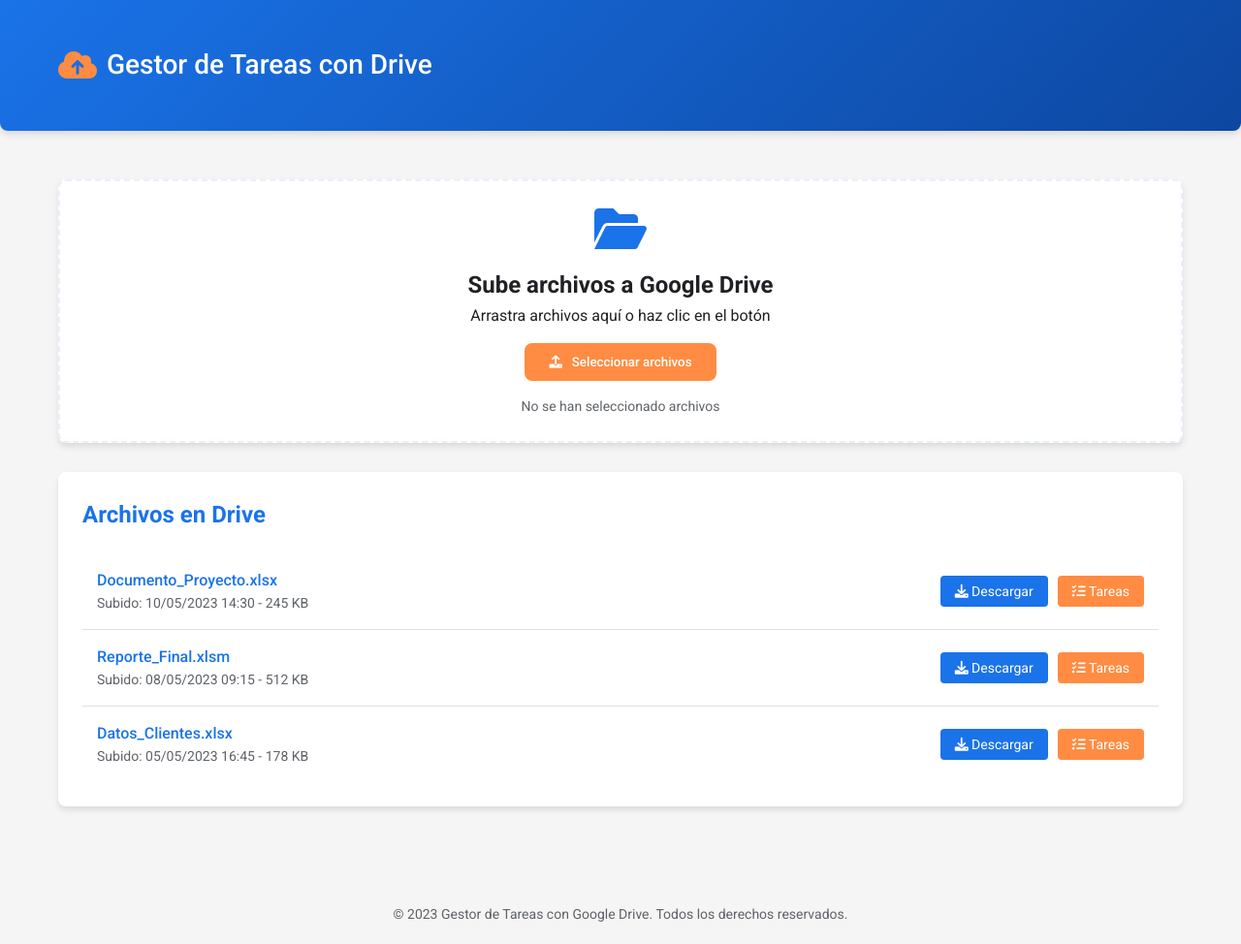
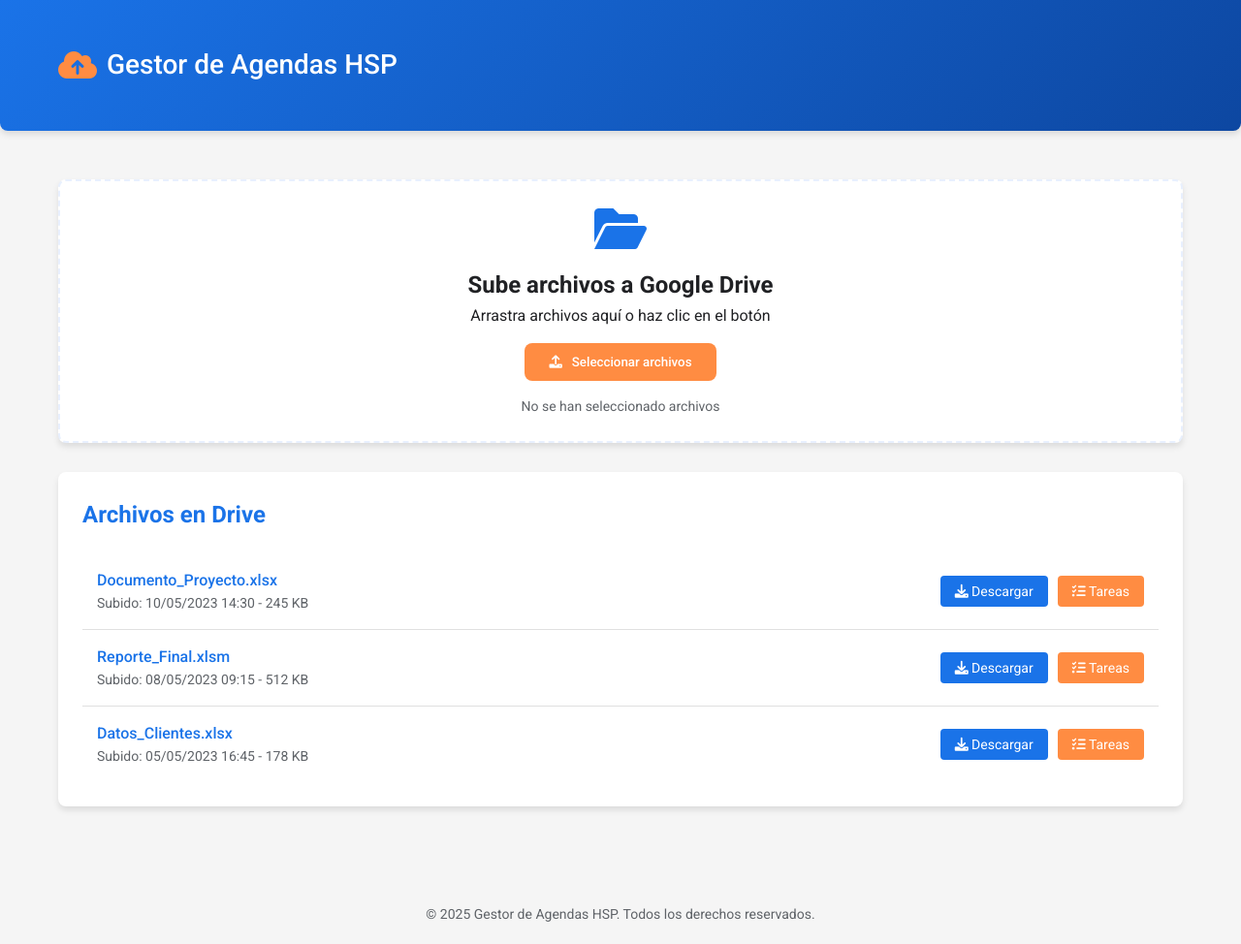
Before and after one commit to LockLog/data-agendas-viewer, a plain HTML site: page index.html in a window 1280 px wide. Shown: the whole page at 97% size. Drawn offline with Linux system fonts and the light colour scheme.

Commit message:
Update index.html
Cambia título de la web

```diff
--- a/index.html
+++ b/index.html
@@ -3,7 +3,7 @@
 <head>
     <meta charset="UTF-8">
     <meta name="viewport" content="width=device-width, initial-scale=1.0">
-    <title>Gestor de Tareas con Google Drive</title>
+    <title>Gestor de Agendas HSP</title>
     <link href="https://fonts.googleapis.com/css2?family=Roboto:wght@300;400;500;700&display=swap" rel="stylesheet">
     <link rel="stylesheet" href="https://cdnjs.cloudflare.com/ajax/libs/font-awesome/6.0.0-beta3/css/all.min.css">
     <style>
@@ -332,7 +332,7 @@
         <div class="container header-content">
             <div class="logo">
                 <i class="fas fa-cloud-upload-alt"></i>
-                <h1>Gestor de Tareas con Drive</h1>
+                <h1>Gestor de Agendas HSP</h1>
             </div>
         </div>
     </header>
@@ -403,7 +403,7 @@
     </div>
 
     <footer>
-        <p>© 2023 Gestor de Tareas con Google Drive. Todos los derechos reservados.</p>
+        <p>© 2025 Gestor de Agendas HSP. Todos los derechos reservados.</p>
     </footer>
 
     <script>
@@ -566,7 +566,7 @@
             // Simular carga de tareas (en un caso real vendrían de una base de datos)
             tasks = {
                 availability: [
-                    { id: 1, name: 'Verificar disponibilidad de Box A', completed: false },
+                    { id: 1, name: 'Verificar disponibilidad de Box', completed: false },
                     { id: 2, name: 'Confirmar horarios disponibles', completed: false }
                 ],
                 validation: [
```
